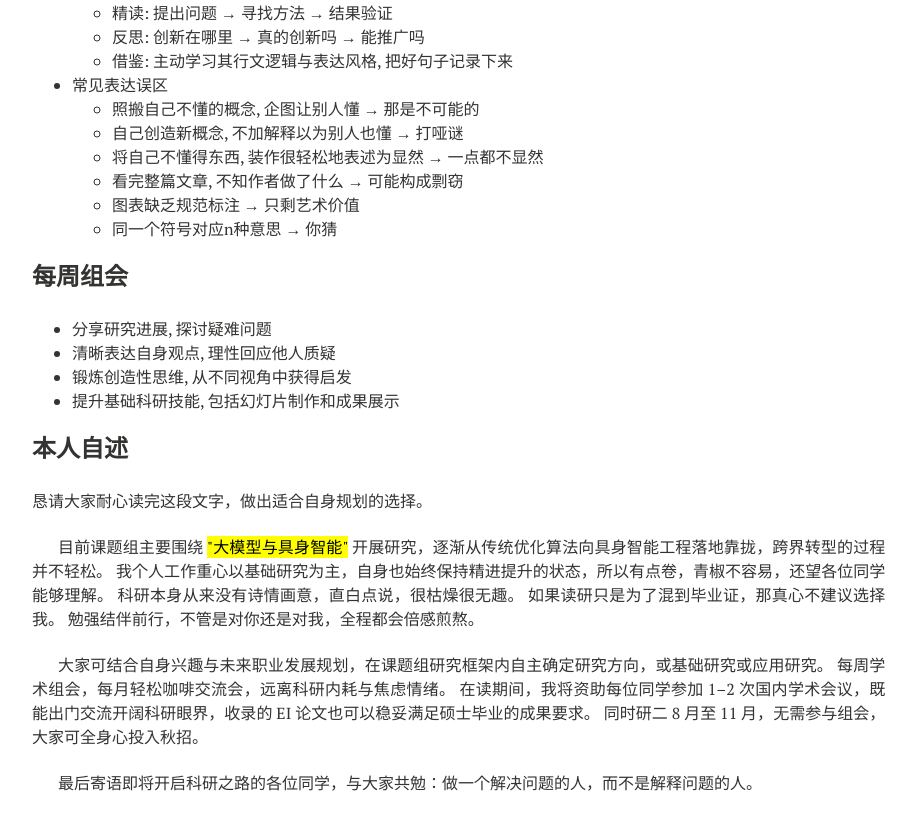
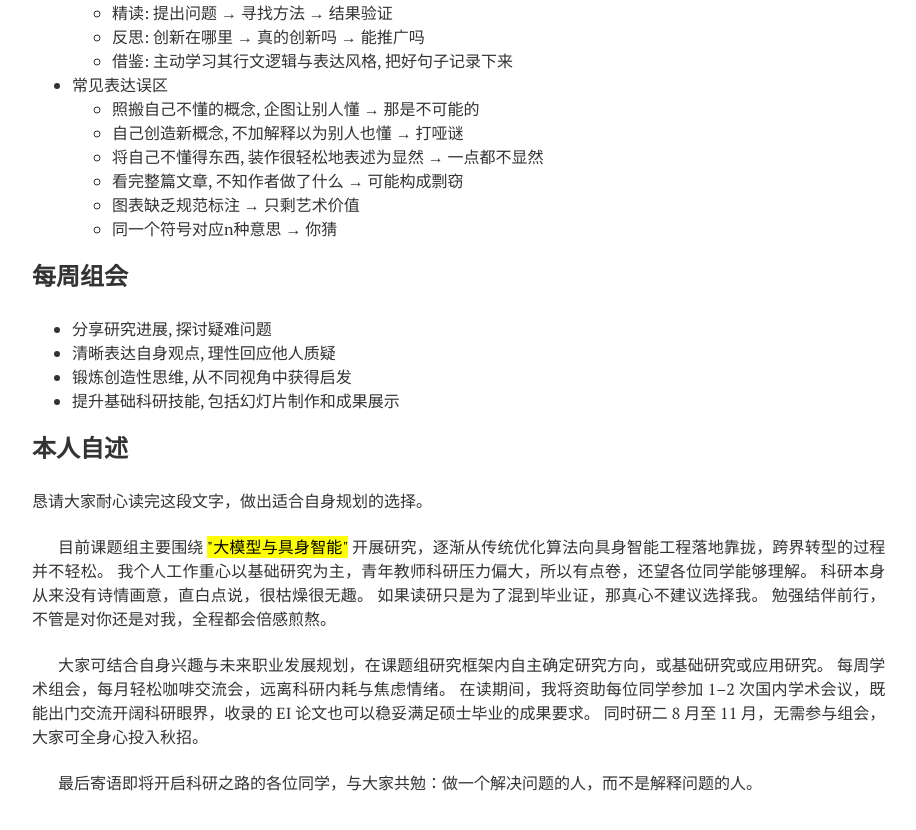
Before and after one commit to xianchaoxiu/xianchaoxiu.github.io, a Jekyll site: the page built from chinese/reading/index.md, in a window 1280 px wide and 900 px high, scrolled down 1244 px. Shown: the top 830 px of the window, without its empty margins (288-1204 px from the left). Built offline with Jekyll 4.4.1, drawn with Linux system fonts in a browser that asks for light colours; nearby versions of some CDN libraries.

Commit message:
Update index.md

```diff
--- a/chinese/reading/index.md
+++ b/chinese/reading/index.md
@@ -78,10 +78,11 @@ share: false
 恳请大家耐心读完这段文字，做出适合自身规划的选择。 <br> <br>
 
 目前课题组主要围绕 <mark>"大模型与具身智能"</mark> 开展研究，逐渐从传统优化算法向具身智能工程落地靠拢，跨界转型的过程并不轻松。
-我个人工作重心以基础研究为主，自身也始终保持精进提升的状态，所以有点卷，青椒不容易，还望各位同学能够理解。
+我个人工作重心以基础研究为主，青年教师科研压力偏大，所以有点卷，还望各位同学能够理解。
 科研本身从来没有诗情画意，直白点说，很枯燥很无趣。
 如果读研只是为了混到毕业证，那真心不建议选择我。
 勉强结伴前行，不管是对你还是对我，全程都会倍感煎熬。 <br> <br>
+
 
 大家可结合自身兴趣与未来职业发展规划，在课题组研究框架内自主确定研究方向，或基础研究或应用研究。
 每周学术组会，每月轻松咖啡交流会，远离科研内耗与焦虑情绪。
```
